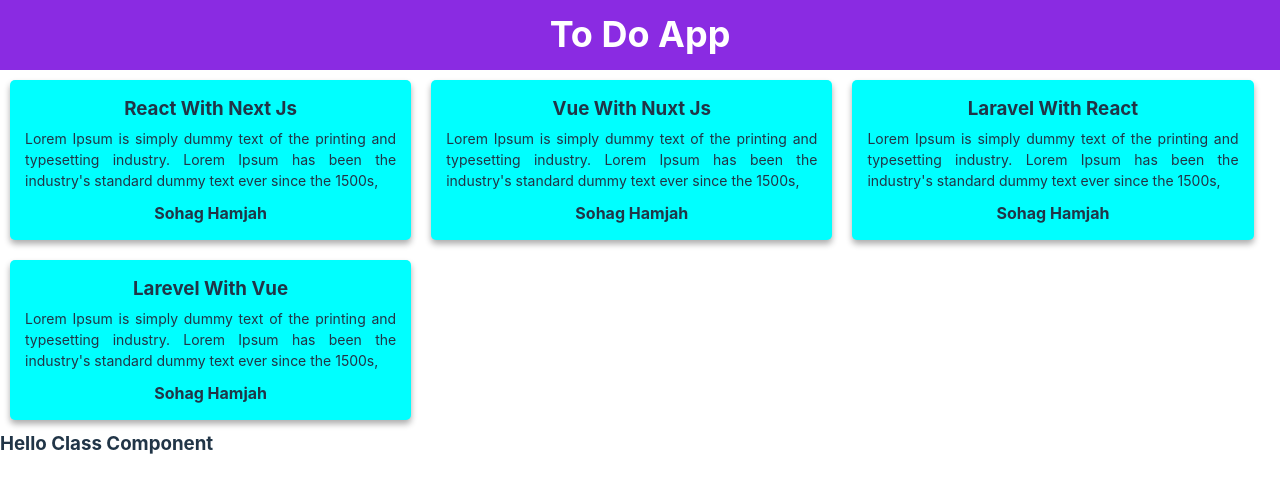
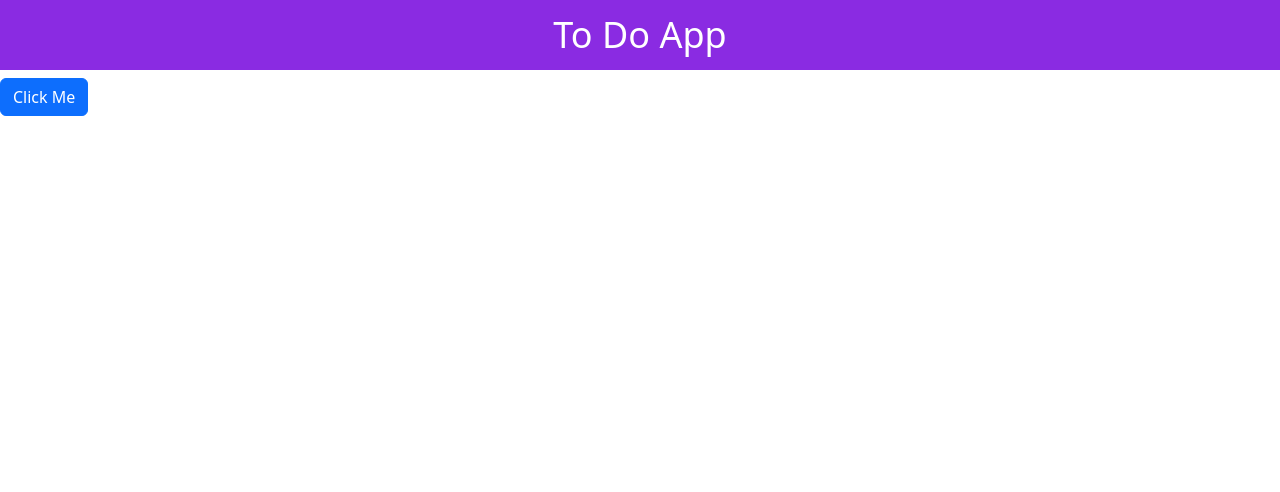
Before and after one commit to sohaghamjah/learn-react, a React (Vite) app: page / in a window 1280 px wide. Shown: the top 492 px of the page. Built offline with nearby package versions, Linux system fonts and the light colour scheme.

Commit message:
bootstrap setup

```diff
--- a/package.json
+++ b/package.json
@@ -10,7 +10,9 @@
     "preview": "vite preview"
   },
   "dependencies": {
+    "bootstrap": "^5.3.3",
     "react": "^18.2.0",
+    "react-bootstrap": "^2.10.2",
     "react-dom": "^18.2.0",
     "uuid": "^9.0.1"
   },
--- a/src/App.jsx
+++ b/src/App.jsx
@@ -1,19 +1,13 @@
 import "./App.css";
-import Card from './components/Card';
-import Data from './data.json';
-import { v4 as uuidv4 } from 'uuid';
-import Card2 from "./components/Card2";
-
-let items = [];
-    items = Data.map((item) => <Card key={uuidv4()} cardTitle={item.title} cardDesc={item.desc} /> );
+import 'bootstrap/dist/css/bootstrap.min.css';
+import ReactBootstrap from "./components/React_Bootstrap/ReactBootstrap";
 
 
 function App() {
   return (
     <div className='wrapper'>
       <h1 className='appHeading'>To Do App</h1>
-      {items}
-      <Card2 CardTitle="Hello Class Component" />
+      <ReactBootstrap />
     </div>
   )
 }
--- /dev/null
+++ b/src/components/React_Bootstrap/ReactBootstrap.jsx
@@ -0,0 +1,12 @@
+import React from 'react';
+import Button from 'react-bootstrap/Button';
+
+function ReactBootstrap() {
+  return (
+    <div>
+      <Button>Click Me</Button>
+    </div>
+  )
+}
+
+export default ReactBootstrap
```
Also changed, not shown: src/main.jsx (+4 -5 lines), 1 other file (tests, documents, lock files or other folders).
